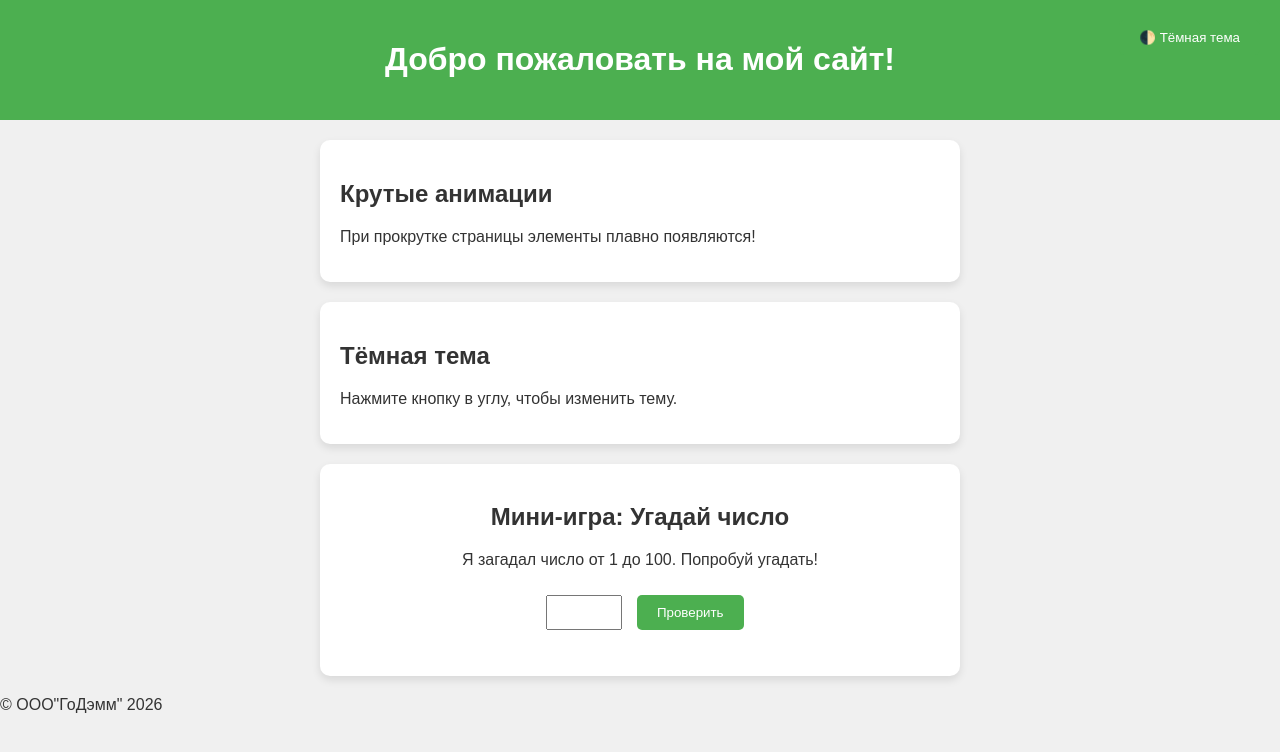
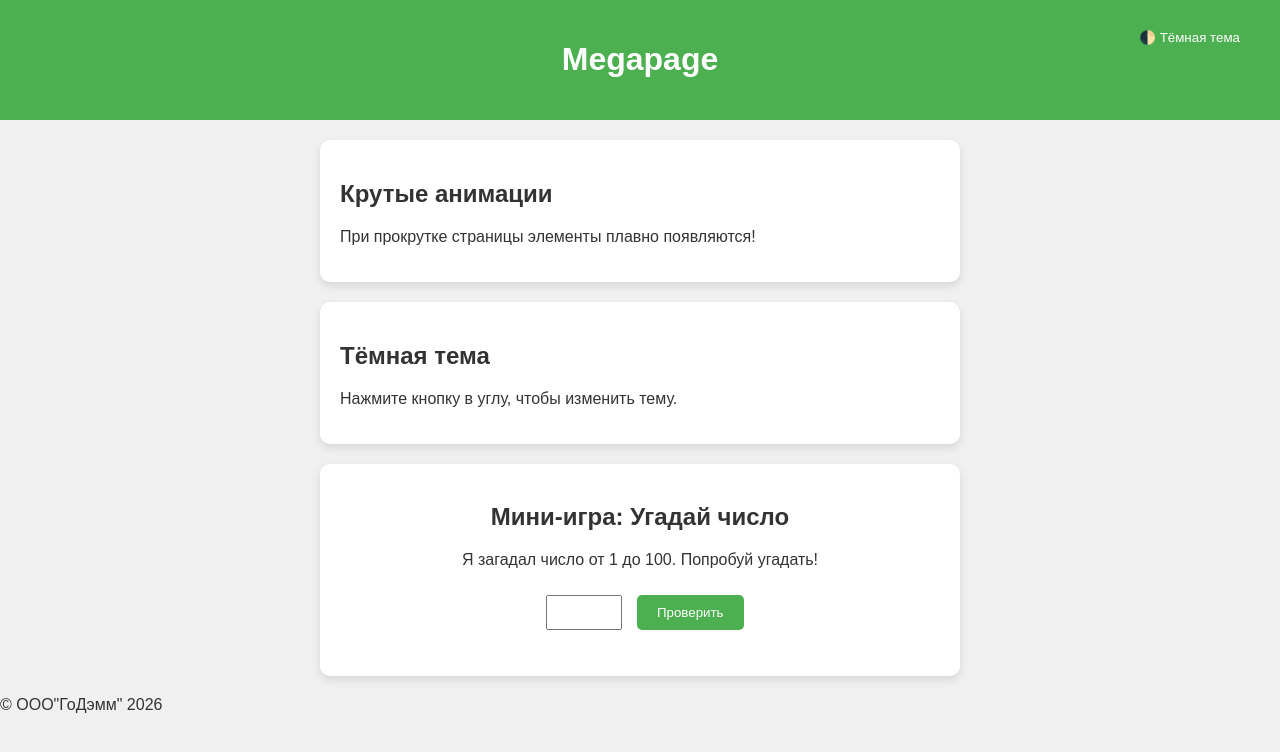
Before and after one commit to abuhba1/abuhba1.github.io, a plain HTML site: page index.html in a window 1280 px wide. Drawn offline with Linux system fonts and the light colour scheme.

Commit message:
Update index.html

```diff
--- a/index.html
+++ b/index.html
@@ -87,7 +87,7 @@
     <button id="theme-toggle">🌓 Тёмная тема</button>
 
     <header>
-        <h1>Добро пожаловать на мой сайт!</h1>
+        <h1>Megapage</h1>
     </header>
 
     <main>
```
